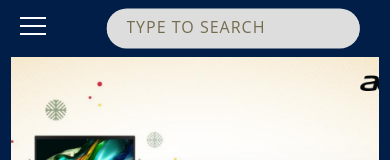
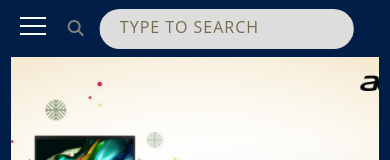
Before and after one commit to dharpranoy/unitel_india, a React (Create React App) app: page / in a window 390 px wide. Shown: the top 160 px of the page. Built offline with nearby package versions, Linux system fonts and the light colour scheme.

Commit message:
fixed the search

```diff
--- a/src/components/SearchBar.css
+++ b/src/components/SearchBar.css
@@ -3,7 +3,11 @@
 }
 #iconf {
 
-        transition: 0.4s;
+    padding-left: 1rem;
+    padding-right: 1rem;
+    padding-top: 0.3rem;
+    border-radius: 4rem;
+    transition: 0.4s;
 }
 #iconf:hover{
     background-color: rgba(227, 223, 223, 0.406);
@@ -35,7 +39,7 @@
     transition: all 0.3s ease-in-out;
 }
 .search-wrapper.active .input-holder {
-    width:550px;
+    width:500px;
     border-radius: 50px;
     background: rgba(0,0,0,0.5);
     transition: all .5s cubic-bezier(0.000, 0.105, 0.035, 1.570);
@@ -156,7 +160,7 @@
         padding-right: 3rem;
     }
     .search-wrapper {
-        padding-left:8.5rem ;
+        padding-left:4.7rem ;
         padding-right: 0;
         width: 120vw;
         margin-left:3rem ;
--- a/src/components/SearchBar.jsx
+++ b/src/components/SearchBar.jsx
@@ -53,7 +53,10 @@
   return (
     <>
       <div className="search-wrapper active">
-        <form onSubmit={handleSearch}>
+        <div id="iconf" onClick={handleSearch}>
+          <FontAwesomeIcon icon={faSearch} />
+        </div>
+        <form style={{ margin: 0, padding: 0 }} onSubmit={handleSearch}>
           <div style={{ backgroundColor: ' #dddddd ' }} className="input-holder">
             <input
 
```
